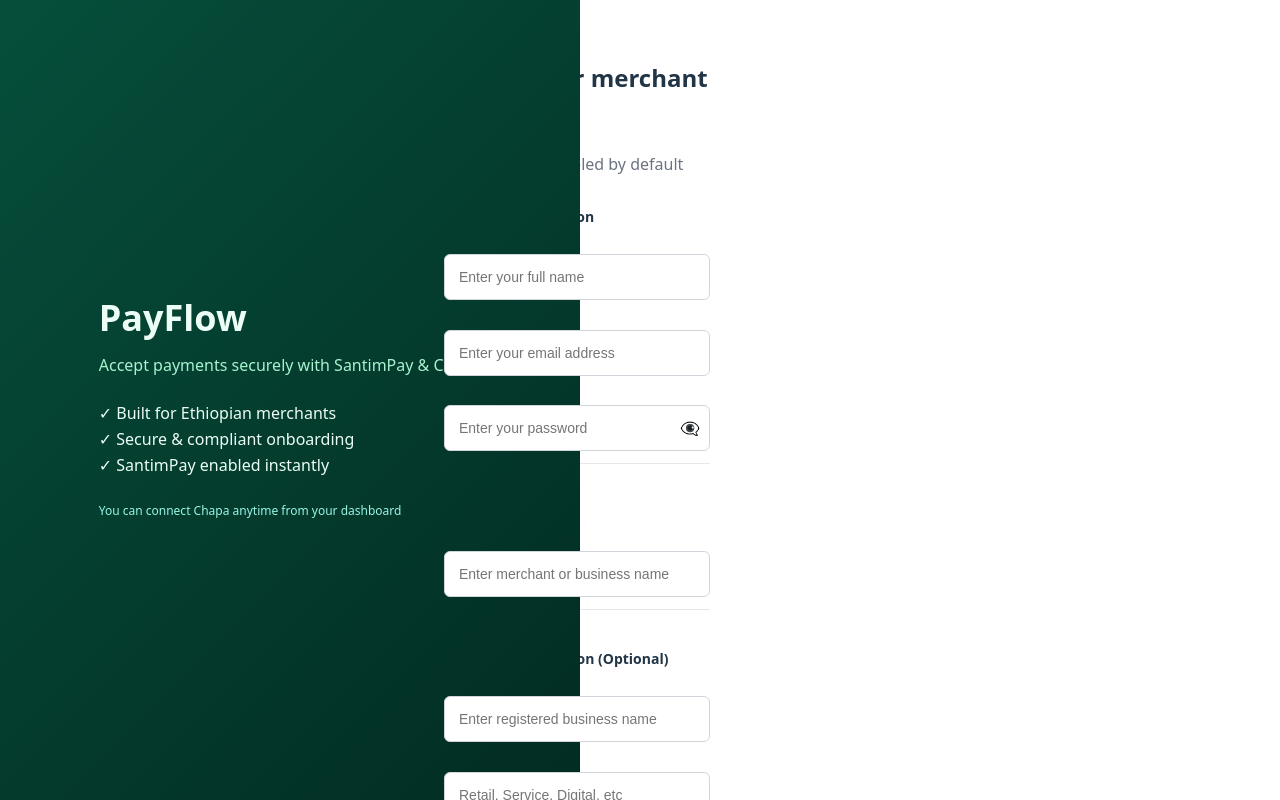
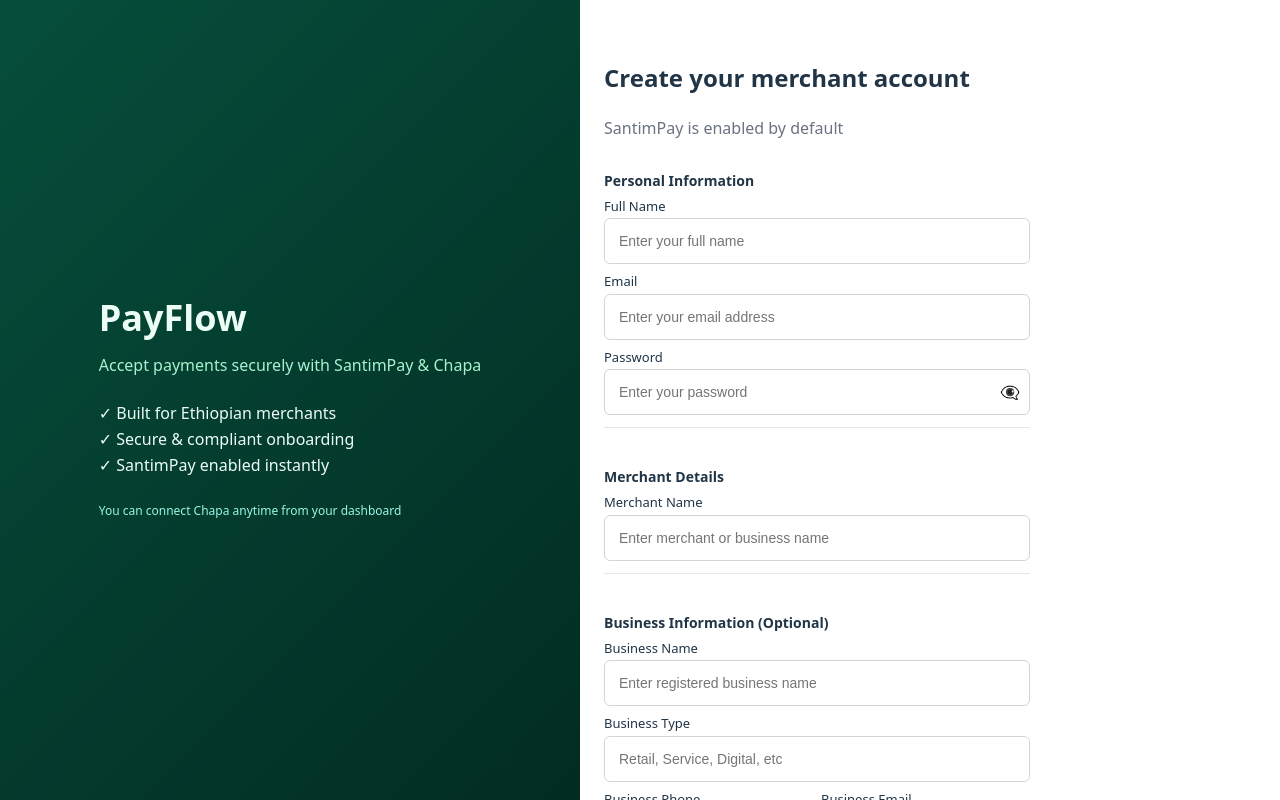
Before and after one commit to reku7/paylink-pro, a React app in the folder frontend/: page /register in a window 1280 px wide. Shown: the top 800 px of the page. Built offline with nearby package versions, Linux system fonts and the light colour scheme; no server answers; the HTML template or start-up script is replaced by a standard one.

Commit message:
fix margin

```diff
--- a/frontend/src/pages/Register.jsx
+++ b/frontend/src/pages/Register.jsx
@@ -300,7 +300,7 @@
 
   /* RIGHT — SCROLLABLE FORM */
   right: {
-    marginLeft: "420px", // ✅ SAME AS LEFT WIDTH
+    marginLeft: "580px", // ✅ SAME AS LEFT WIDTH
     width: "calc(100% - 580px)",
     minHeight: "100vh",
     background: "#ffffff",
```
